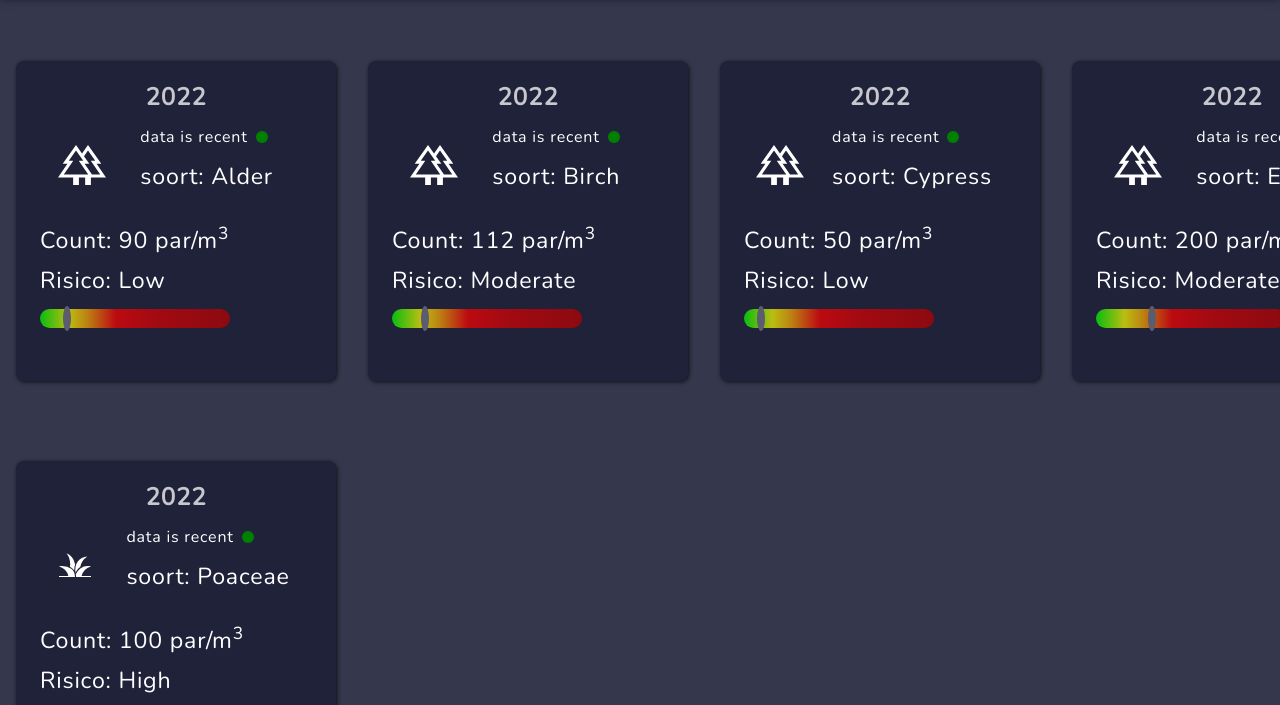
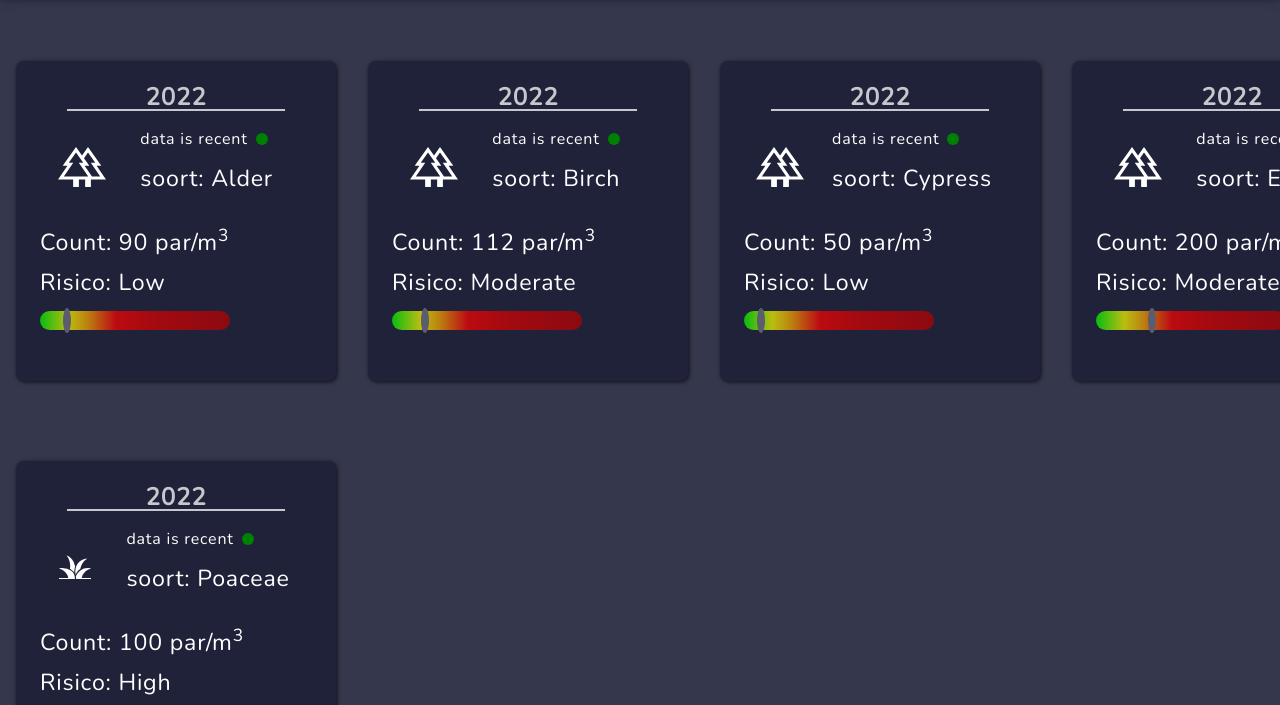
Before and after one commit to DierickxBenno/Eindopdracht_interactionDesign_BD, a plain HTML site: page index.html in a window 1280 px wide. Shown: the part 83-788 px from the top of the page. Drawn offline with nearby package versions, Linux system fonts and the light colour scheme.

Commit message:
update: ontkaling

```diff
--- a/css/screen.css
+++ b/css/screen.css
@@ -535,11 +535,13 @@ input::placeholder {
 .c-year {
   width: fit-content;
   font-size: 1.5rem;
+  width: 80%;
   margin: 0 auto;
   margin-bottom: 1rem;
   text-align: center;
   font-weight: 700;
   opacity: 0.75;
+  border-bottom: .125rem solid white;
 }
 
 .c-credits-title {
```
